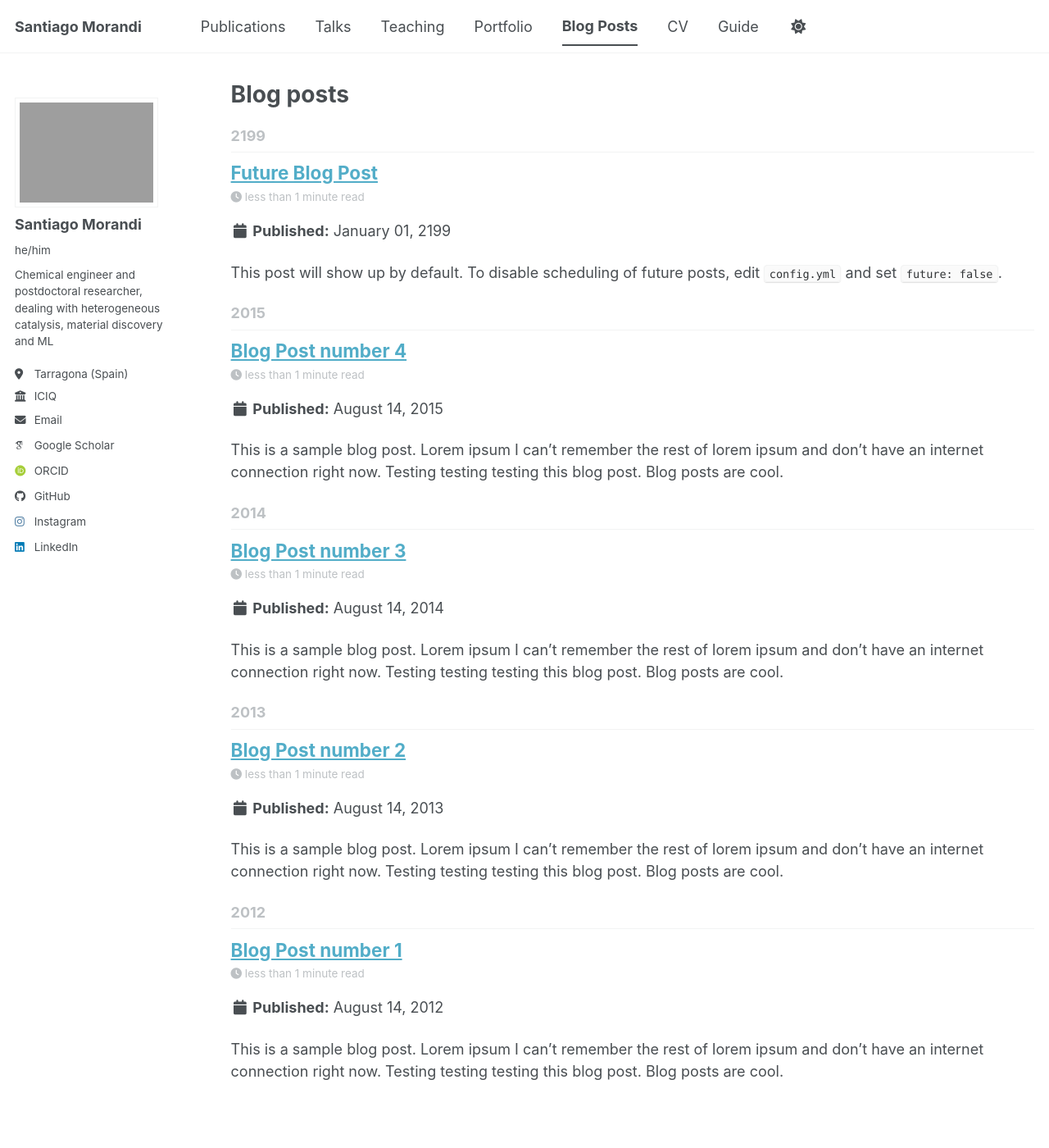
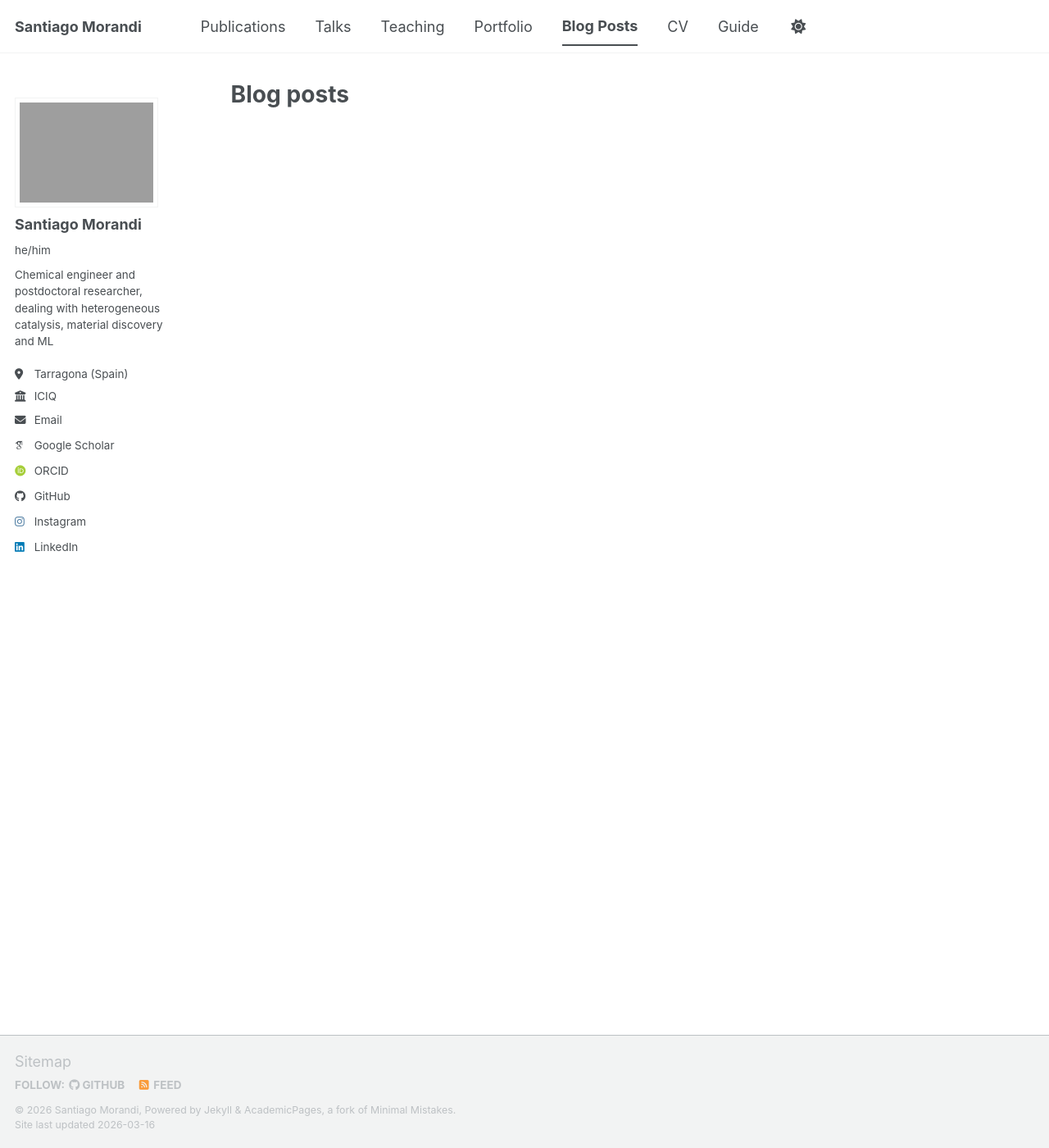
Before and after one commit to SantiagoMorandi/SantiagoMorandi.github.io, a Jekyll site: the page built from _pages/year-archive.html, in a window 1280 px wide and 1400 px high. Shown: the whole window at 82% size. Built offline with Jekyll 4.4.1, drawn with Linux system fonts in a browser that asks for light colours; some web fonts are replaced; a script bundle is joined from its source files by our own code; library files that are not in the unit come from our copies.

```diff
--- a/_posts/2012-08-14-blog-post-1.md
+++ /dev/null
@@ -1,20 +0,0 @@
----
-title: 'Blog Post number 1'
-date: 2012-08-14
-permalink: /posts/2012/08/blog-post-1/
-tags:
-  - cool posts
-  - category1
-  - category2
----
-
-This is a sample blog post. Lorem ipsum I can't remember the rest of lorem ipsum and don't have an internet connection right now. Testing testing testing this blog post. Blog posts are cool.
-
-Headings are cool
-======
-
-You can have many headings
-======
-
-Aren't headings cool?
-------
--- a/_posts/2013-08-14-blog-post-2.md
+++ /dev/null
@@ -1,20 +0,0 @@
----
-title: 'Blog Post number 2'
-date: 2013-08-14
-permalink: /posts/2013/08/blog-post-2/
-tags:
-  - cool posts
-  - category1
-  - category2
----
-
-This is a sample blog post. Lorem ipsum I can't remember the rest of lorem ipsum and don't have an internet connection right now. Testing testing testing this blog post. Blog posts are cool.
-
-Headings are cool
-======
-
-You can have many headings
-======
-
-Aren't headings cool?
-------
--- a/_posts/2014-08-14-blog-post-3.md
+++ /dev/null
@@ -1,20 +0,0 @@
----
-title: 'Blog Post number 3'
-date: 2014-08-14
-permalink: /posts/2014/08/blog-post-3/
-tags:
-  - cool posts
-  - category1
-  - category2
----
-
-This is a sample blog post. Lorem ipsum I can't remember the rest of lorem ipsum and don't have an internet connection right now. Testing testing testing this blog post. Blog posts are cool.
-
-Headings are cool
-======
-
-You can have many headings
-======
-
-Aren't headings cool?
-------
--- a/_posts/2199-01-01-future-post.md
+++ /dev/null
@@ -1,11 +0,0 @@
----
-title: 'Future Blog Post'
-date: 2199-01-01
-permalink: /posts/2012/08/blog-post-4/
-tags:
-  - cool posts
-  - category1
-  - category2
----
-
-This post will show up by default. To disable scheduling of future posts, edit `config.yml` and set `future: false`.
```
Also changed, not shown: _pages/cv.md (+3 -1 lines), _posts/2015-08-14-blog-post-4.md (deleted, +0 -20 lines), _publications/2009-10-01-paper-title-number-1.md (deleted, +0 -14 lines), _publications/2010-10-01-paper-title-number-2.md (deleted, +0 -14 lines), _publications/2015-10-01-paper-title-number-3.md (deleted, +0 -14 lines), _publications/2024-02-17-paper-title-number-4.md (deleted, +0 -13 lines), _publications/2025-06-08-paper-title-number-5.md (deleted, +0 -13 lines), _talks/2012-03-01-talk-1.md (deleted, +0 -11 lines), _talks/2013-03-01-tutorial-1.md (deleted, +0 -13 lines), _talks/2014-02-01-talk-2.md (deleted, +0 -13 lines), _talks/2014-03-01-talk-3.md (deleted, +0 -11 lines), 5 other files.
